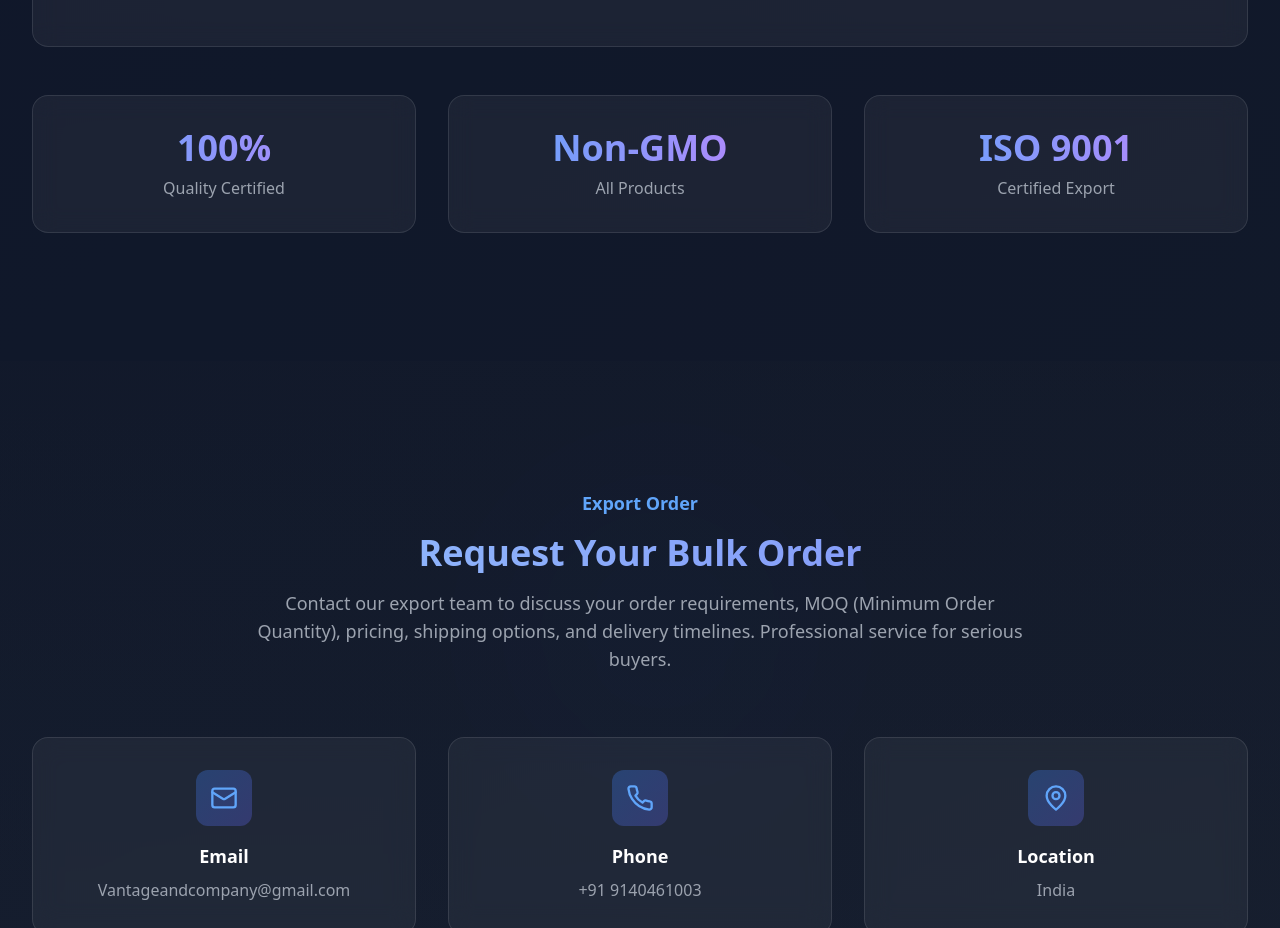
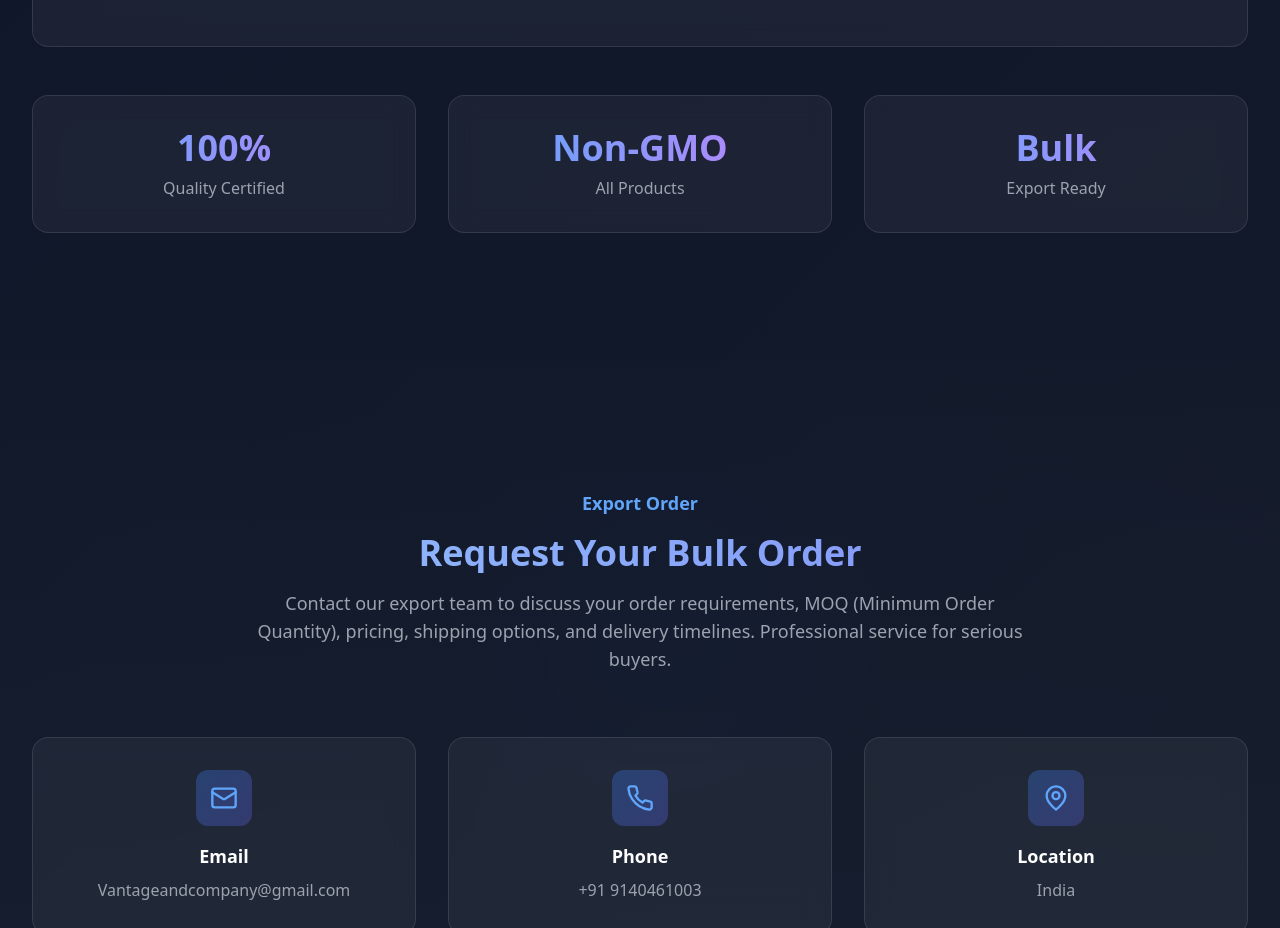
Before and after one commit to avishukla3007/Export, a React (Vite) app: page /contact in a window 1280 px wide. Shown: the part 1420-2348 px from the top of the page. Built offline with nearby package versions, Linux system fonts and the light colour scheme.

Commit message:
Replace ISO 9001 claim with Bulk Export Ready - remove certification claims

```diff
--- a/src/sections/BuyerBenefitsSection.tsx
+++ b/src/sections/BuyerBenefitsSection.tsx
@@ -140,7 +140,7 @@ export default function BuyerBenefitsSection() {
         {[
           { stat: '100%', label: 'Quality Certified' },
           { stat: 'Non-GMO', label: 'All Products' },
-          { stat: 'ISO 9001', label: 'Certified Export' },
+          { stat: 'Bulk', label: 'Export Ready' },
         ].map((item, idx) => (
           <motion.div
             key={idx}
```
